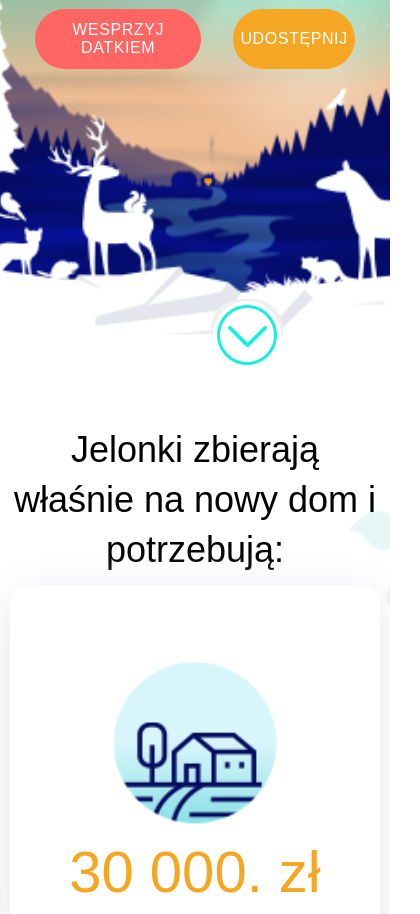
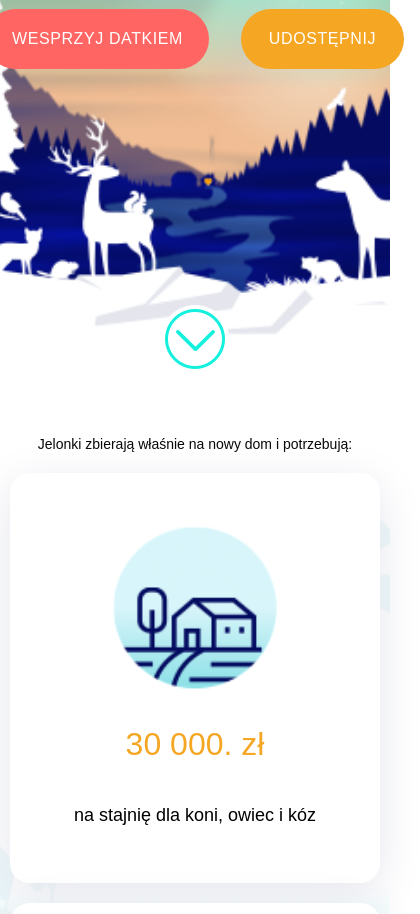
Before and after one commit to a-bartosiak/jelonki, a website: page src/html/index.html in a window 390 px wide. Shown: the part 419-1333 px from the top of the page, 420 px wide, since content can reach past the window. Drawn offline with nearby package versions, Linux system fonts and the light colour scheme; files that its build step writes are made by us from their sources; files whose address does not match are found by name.

Commit message:
changes in media queries

```diff
--- a/src/html/index.html
+++ b/src/html/index.html
@@ -10,15 +10,15 @@
 
 <body>
   <header>
-    <div class="container column">
+    <div class="column">
       <img class="logo" src="./images/logotype-postawmy-jelonki@2x.png" alt="Postawmy jelonki na nogi logo">
       <h3>Wesprzyj akcję budowy nowego <br> domu dla rannych dzikich zwierząt!</h3>
-      <div class="container row-center header-buttons">
+      <div class="row-center header-buttons">
         <button class="give-donation">Wesprzyj datkiem</button>
         <button class="share">Udostępnij</button>
       </div>
-      <div class="row-center buttons-right">
-        <button class="scroll-down"><a href="#main-section"><img src="./images/scrolldown.png" alt="scrollDown"></a></button>
+      <div class="container row-center buttons-right">
+        <a href="#main-section"><img src="./images/scrolldown.png" alt="scrollDown"></a>
         <button id="open-modal" class="meet-pets row-center">Poznaj zwierzaki <img src="./images/Rectangle.svg" alt="play"></button>
       </div>
     </div>
@@ -96,7 +96,9 @@ Każde wsparcie to wdzieczność Jelonków i Twoje lepsze samopoczucie ; )</h2>
         <img src="./images/logotype-postawmy-jelonki@2x.png" alt="Postawmy jelonki na nogi logo">
       </div>
       <div class="row-center footer-logos">
-        <img src="./images/Performante_logotype.png" alt="Performante logo">
+        <a target="_blank" rel="noopener noreferrer" href="https://www.performante.com">
+          <img src="./images/Performante_logotype.png" alt="Performante logo">
+        </a>
         <img class='x' src="./images/Group.png" alt="joining element">
         <img src="./images/Jelonki_full_logo_black_XS.png" alt="Jelonki logo">
       </div>
--- a/src/sass/common/base.scss
+++ b/src/sass/common/base.scss
@@ -11,6 +11,7 @@ body {
 
 .container {
   margin: 0 auto;
+  width: 1160px;
   @media all and (max-width: 1199px) {
     width: 960px;
   }
@@ -46,6 +47,15 @@ h1 {
   text-align: center;
   line-height: 50px;
   font-weight: 100;
+  margin: 10px 0;
+  @media all and (max-width: 1199px) {
+    font-size: 25.92px;
+    line-height: 36px;
+  }
+  @media all and (max-width: 575px) {
+    font-size: 14px;
+    line-height: 18px;
+  }
 }
 
 h2 {
@@ -54,6 +64,12 @@ h2 {
   letter-spacing: 0;
   text-align: center;
   font-weight: 100;
+  @media all and (max-width: 575px) {
+    font-size: 14px;
+    letter-spacing: 0;
+    margin: 30px 0;
+
+  }
 }
 
 h3 {
--- a/src/sass/common/buttons.scss
+++ b/src/sass/common/buttons.scss
@@ -26,6 +26,7 @@ button {
 
 .scroll-down {
   border-color: transparent;
+  margin: 0;
 }
 
 .meet-pets {
@@ -54,10 +55,16 @@ button {
 
 .support-donation {
   width: 224px;
+  @media all and (max-width: 575px) {
+    width: 100%;
+  }
 }
 
 .support-share {
   width: 285px;
+  @media all and (max-width: 575px) {
+    width: 100%;
+  }
 }
 
 .back-to-page {
--- a/src/sass/common/header.scss
+++ b/src/sass/common/header.scss
@@ -31,8 +31,9 @@ header .logo {
   width: 50%;
   display: flex;
   justify-content: space-between;
-  // @media all and (max-width: 1199px) {
-  //   width: 100%;
-  //   justify-content: center;
-  // }
+  @media all and (max-width: 991px) {
+    left: 0;
+    width: 100vw;
+    justify-content: center;
+  }
 }
--- a/src/sass/common/section.scss
+++ b/src/sass/common/section.scss
@@ -68,12 +68,21 @@ section {
     color: $yellow;
     font-size: 58px;
     letter-spacing: 0;
+    line-height: 30px;
+    @media all and (max-width: 1199px) {
+      font-size: 42px;
+      line-height: 21.6px;
+    }
+    @media all and (max-width: 768px) {
+      font-size: 32px;
+      line-height: 17.28px;
+    }
   }
 
   img {
     height: 164px;
     width: 164px;
-    margin: 30px 20px 0;
+    // margin: 30px 20px 0;
   }
 }
 
```
Also changed, not shown: README.md.
